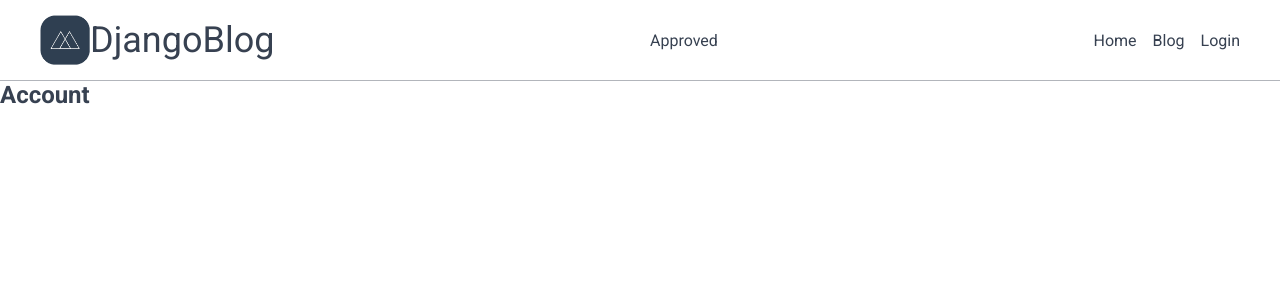
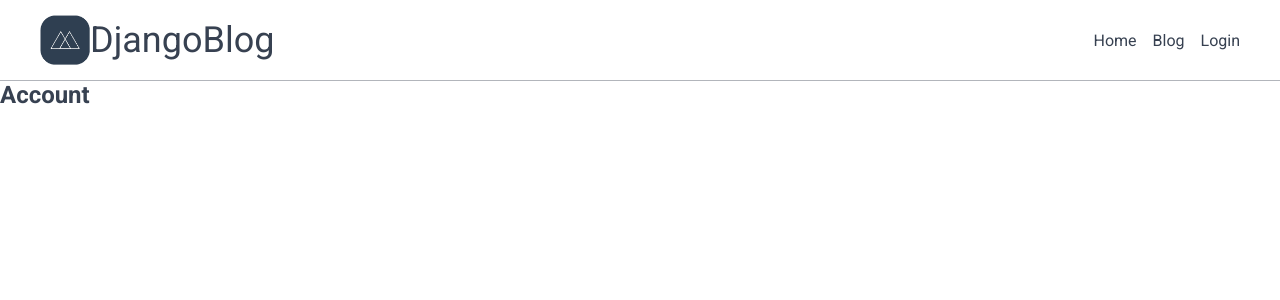
Before and after one commit to TyPaporotnyk/DjangoBlog, a Django app: page /account/1/ in a window 1280 px wide. Shown: the top 300 px of the page. Run offline with Django 4.2, Linux system fonts and the light colour scheme; parts of the project's set-up code (start-up, migrations or seed data) failed here and were passed over; some libraries are stand-ins or nearby versions.

```diff
--- a/templates/header.html
+++ b/templates/header.html
@@ -12,7 +12,6 @@
                     </div>
                 </a>
             </div>
-        Approved
             <nav class="header__nav">
                 <a href="/">Home</a>
                 <a href="/blog/">Blog</a>
```
Also changed, not shown: 1 other file.
